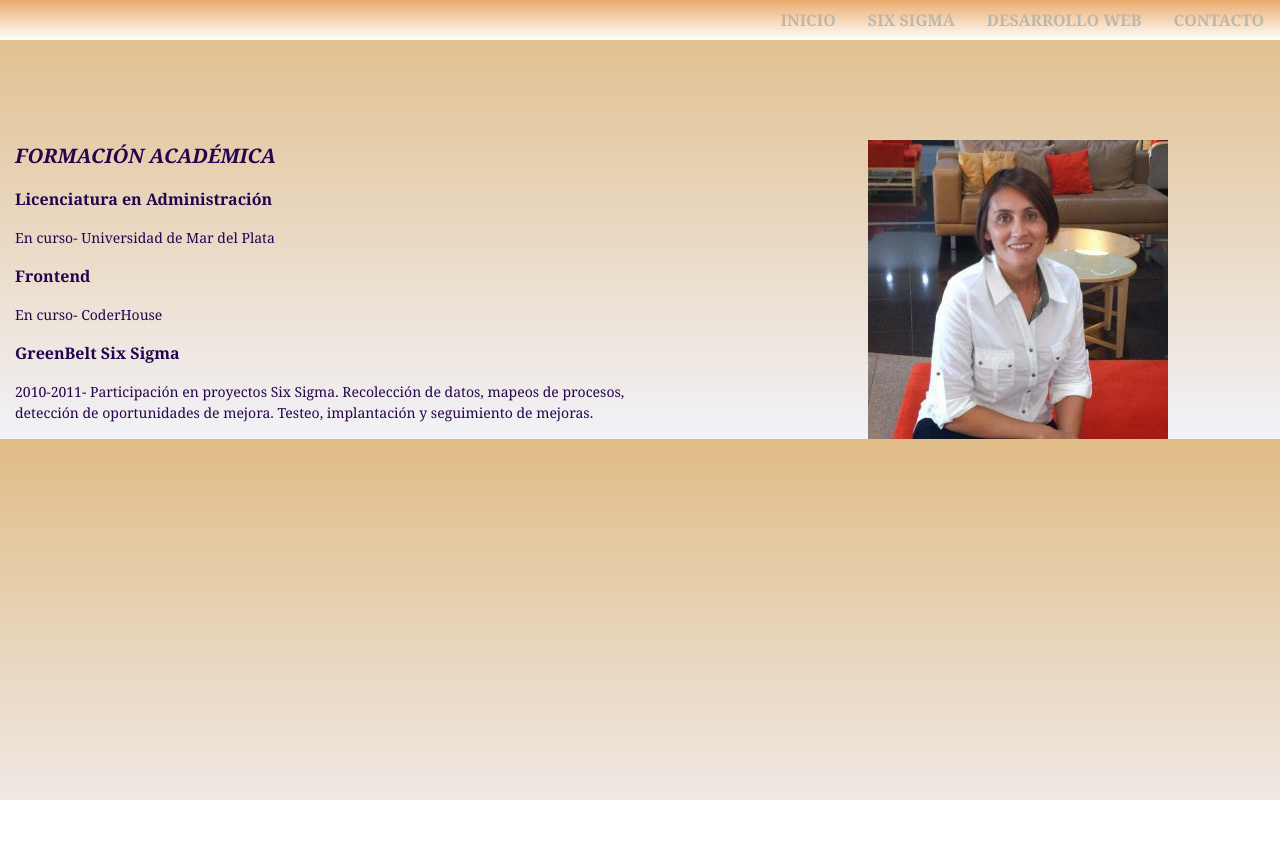
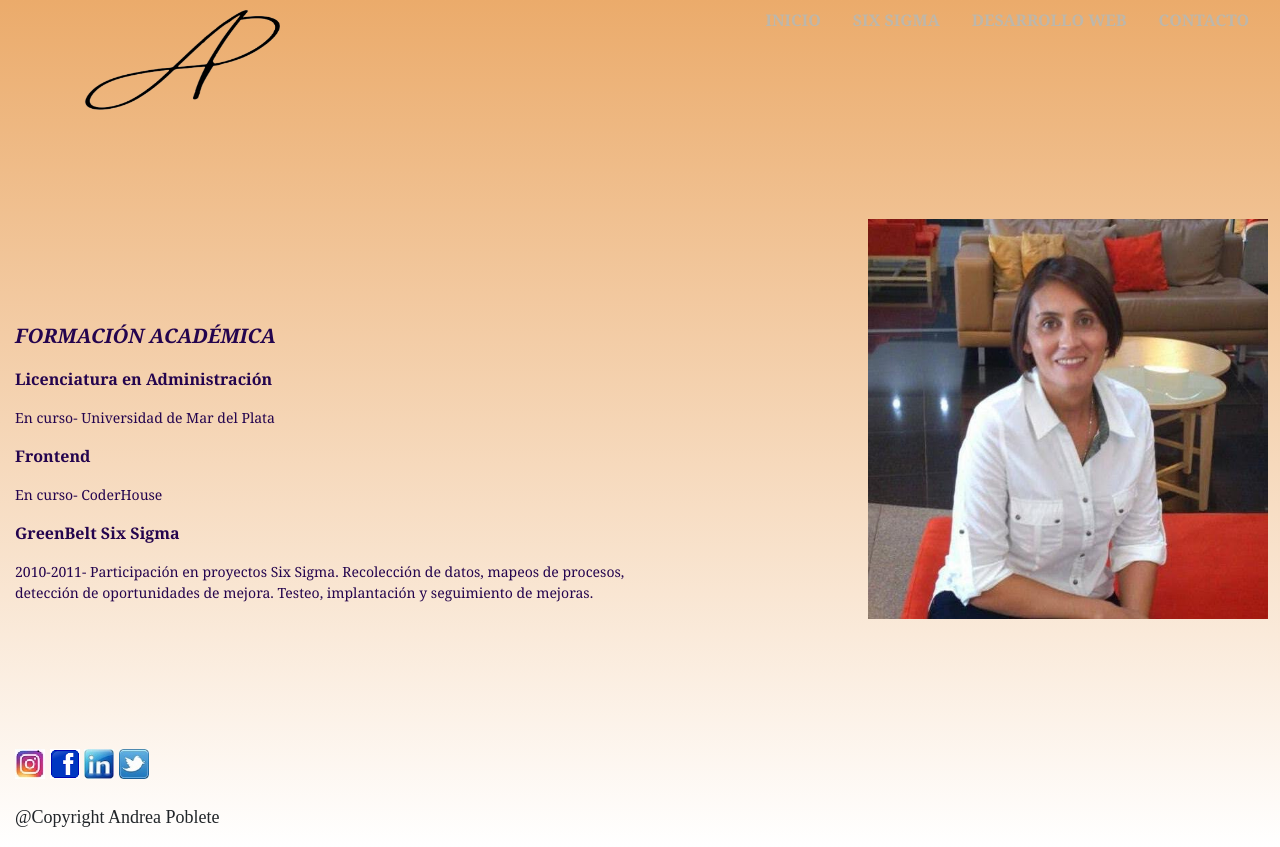
Before and after one commit to TrellixVulnTeam/mi_primer_repositorio_LGC9, a website: page sobre_mi.html in a window 1280 px wide. Before the commit the page ends 800 px from the top, so only its background shows below. Drawn offline with nearby package versions, Linux system fonts and the light colour scheme; files whose address does not match are found by name; a web font is replaced by a local one.

Commit message:
modificaciones finales

```diff
--- a/formulario.html
+++ b/formulario.html
@@ -4,20 +4,25 @@
     <meta charset="UTF-8">
     <meta http-equiv="X-UA-Compatible" content="IE=edge">
     <meta name="viewport" content="width=device-width, initial-scale=1.0">
-    <meta name="keywords" content="freelance, freelancer">
+    <meta name="keywords" content="freelance">
     <link rel="stylesheet" href="estilo.css">
     <link rel="stylesheet" href="/css2/estilos2.css">
     <link href="css/bootstrap.min.css" rel="stylesheet">
     <title>Contacto</title>
 </head>
 <body class="fondo4">
-    <div>
+  <div class="container-fluid">
+    <div class="row">
+        <div class="col-md-4">
+            <a href="/index.html"><img src="./imagenes/logo crudook.png" class="img-fluid body__logo" alt="logo"></a>
+        </div>
+        <div class="col-md-8">
         <ul class="nav justify-content-end">
             <li class="nav-item">
               <a class="nav-link active menus" aria-current="page" href="/index.html">INICIO</a>
             </li>
             <li class="nav-item">
-                <a class="nav-link menus" href="/about.html">SOBRE MI</a>
+                <a class="nav-link menus" href="/sobre_mi.html">SOBRE MI</a>
               </li>
             <li class="nav-item">
               <a class="nav-link menus" href="/six_sigma.html">SIX SIGMA</a>
@@ -30,7 +35,7 @@
     <div class="container">
         <div class="row">
             <div class="col-md-6 offset-md-3">
-                <h1 class="text-center form__titulo">CONTACTANOS</h4>
+                <h1 class="text-center form__titulo">CONTACTANOS</h1>
             </div>
         </div>
         <div class="row">
@@ -54,8 +59,16 @@
             <div class="col-md-6">
                 <img src="/imagenes/contacto.jpg" class="img-fluid">
             </div>
-        </div>
-    </div>
-    <script src="js/bootstrap.bundle.min.js"></script>
+          </div>
+      </div>
+  <script src="https://cdn.jsdelivr.net/npm/bootstrap@5.0.2/dist/js/bootstrap.bundle.min.js"
+  integrity="sha384-MrcW6ZMFYlzcLA8Nl+NtUVF0sA7MsXsP1UyJoMp4YLEuNSfAP+JcXn/tWtIaxVXM"
+  crossorigin="anonymous"></script>
+<script src="https://cdn.jsdelivr.net/npm/@popperjs/core@2.9.2/dist/umd/popper.min.js"
+  integrity="sha384-IQsoLXl5PILFhosVNubq5LC7Qb9DXgDA9i+tQ8Zj3iwWAwPtgFTxbJ8NT4GN1R8p"
+  crossorigin="anonymous"></script>
+<script src="https://cdn.jsdelivr.net/npm/bootstrap@5.0.2/dist/js/bootstrap.min.js"
+  integrity="sha384-cVKIPhGWiC2Al4u+LWgxfKTRIcfu0JTxR+EQDz/bgldoEyl4H0zUF0QKbrJ0EcQF"
+  crossorigin="anonymous"></script>
 </body>
 </html>
--- a/about.html
+++ b/sobre_mi.html
@@ -4,8 +4,8 @@
     <meta charset="UTF-8">
     <meta http-equiv="X-UA-Compatible" content="IE=edge">
     <meta name="viewport" content="width=device-width, initial-scale=1.0">
-    <meta name="description" content="Freelancer">
-    <meta name="keywords" content="desarrollo web, six sigma, mejora continua">
+    <meta name="description" content="analisis">
+    <meta name="keywords" content="desarrollo web, six sigma">
     <link rel="preconnect" href="https://fonts.googleapis.com">
     <link rel="preconnect" href="https://fonts.gstatic.com" crossorigin>
     <link href="https: //fonts.googleapis.com/css2? family = Style + Script & display = swap " rel=" stylesheet ">
@@ -15,10 +15,15 @@
     <link rel="stylesheet" href="estilo.css">
     <link rel="stylesheet" href="/css2/estilos2.css">
     <link href="css/bootstrap.min.css" rel="stylesheet">
-    <title>about</title>
+    <title>Sobre Mi</title>
 </head>
 <body class="fondo3">
-<div class="fondo1">
+  <div class="container-fluid fondo1">
+    <div class="row">
+        <div class="col-md-4">
+            <a href="/index.html"><img src="./imagenes/logo crudook.png" class="img-fluid body__logo" alt="logo"></a>
+        </div>
+<div class="col-md-8">
     <ul class="nav justify-content-end">
         <li class="nav-item">
           <a class="nav-link active menus" href="/index.html">INICIO</a>
@@ -47,9 +52,27 @@
         implantación y seguimiento de mejoras.</p>
     </div>
     <div class="col-md-4 offset-md-2 align-self-end body__p">
-        <img src="/imagenes/mi_imagen.jpeg" alt="mi_foto" width="300px">
+        <img src="/imagenes/mi_imagen.jpeg" alt="mi_foto" width="400px">
     </div>
-<footer></footer>
+  <footer>
+    <div class="container-fluid footer__imag">
+        <div class="row">
+            <div class="col-md-12">
+                <a href="https://www.instagram.com/anlopoblet/" class="instagram-fondo"><img src="./imagenes/instagram.jpg" class="instagram-fondo" alt="logo"></a>
+                <a href="https://www.facebook.com/andrea.poblete.37"><img src="./imagenes/facebook.png" class="facebook-fondo" alt="logo"></a>
+                <a href="https://www.linkedin.com/feed/" ><img src="./imagenes/linkedin.jpg" class="linkedin-fondo" alt="logo"></a>
+                <a href="https://twitter.com/Anlo162"><img src="./imagenes/twitter.jpg" class="twitter-fondo" alt="logo"></a>
+             </div>
+        </div>
+    </div>
+    <div class="container-fluid footer__p">
+        <div class="row">
+            <div class="col-md-12">
+                <p>@Copyright Andrea Poblete</p>
+             </div>
+        </div>
+    </div>
+</footer>
 <script src="https://cdn.jsdelivr.net/npm/bootstrap@5.0.2/dist/js/bootstrap.bundle.min.js"
     integrity="sha384-MrcW6ZMFYlzcLA8Nl+NtUVF0sA7MsXsP1UyJoMp4YLEuNSfAP+JcXn/tWtIaxVXM"
     crossorigin="anonymous"></script>
```
Also changed, not shown: desarrolloweb.html (+28 -6 lines), index.html (+5 -5 lines), six_sigma.html (+28 -4 lines), sixsigma.html (+27 -3 lines).
